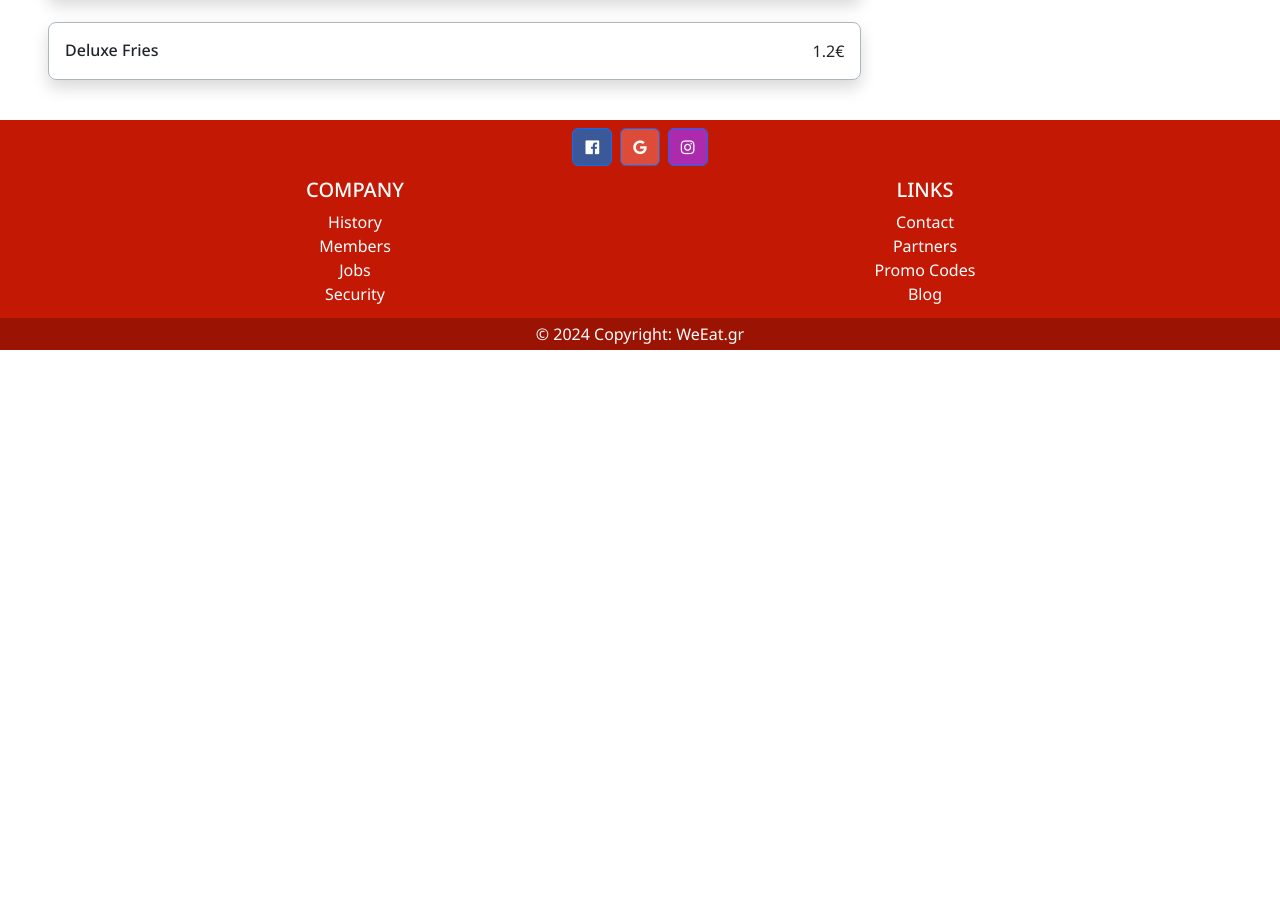
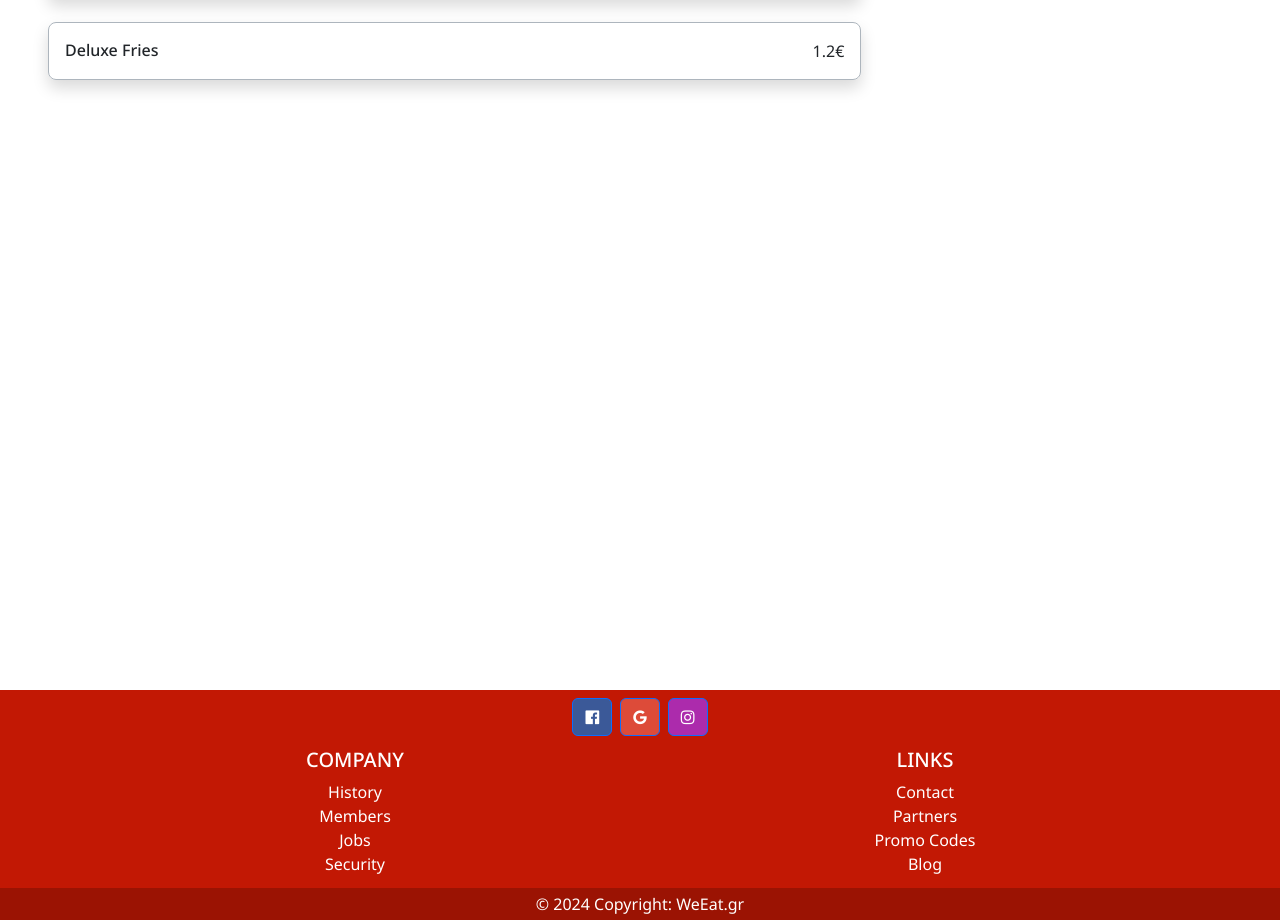
Before and after one commit to Frontend-4-WeLead/we-eat, an Angular app: page /stores/1 in a window 1280 px wide. Shown: the part 1447-2367 px from the top of the page. Before the commit the page ends 1797 px from the top, so only its background shows below. Built offline with nearby package versions, Linux system fonts and the light colour scheme.

Commit message:
fixing of the footer to stay down

```diff
--- a/src/app/components/footer/footer.component.css
+++ b/src/app/components/footer/footer.component.css
@@ -0,0 +1,9 @@
+.wrapper {
+    display: flex;
+    flex-direction: column;
+    min-height: 100vh;
+  }
+
+  footer {
+    margin-top: auto;
+  }
--- a/src/app/components/footer/footer.component.html
+++ b/src/app/components/footer/footer.component.html
@@ -1,3 +1,4 @@
+<div class="wrapper">
   <!-- Footer -->
   <footer class="text-center text-white" style="background-color:#c21804;">
     <!-- Grid container -->
@@ -83,3 +84,4 @@
 
   </footer>
   <!-- Footer -->
+</div>
```
Lines whose indentation alone changed are shown as unchanged.
